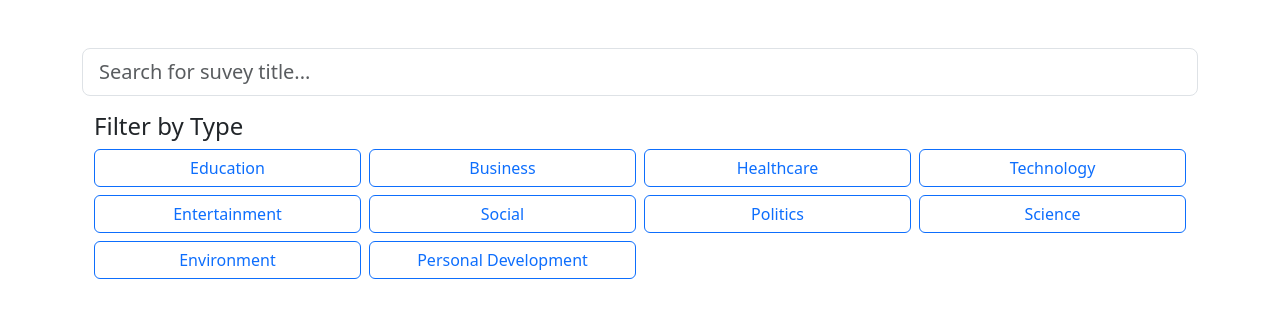
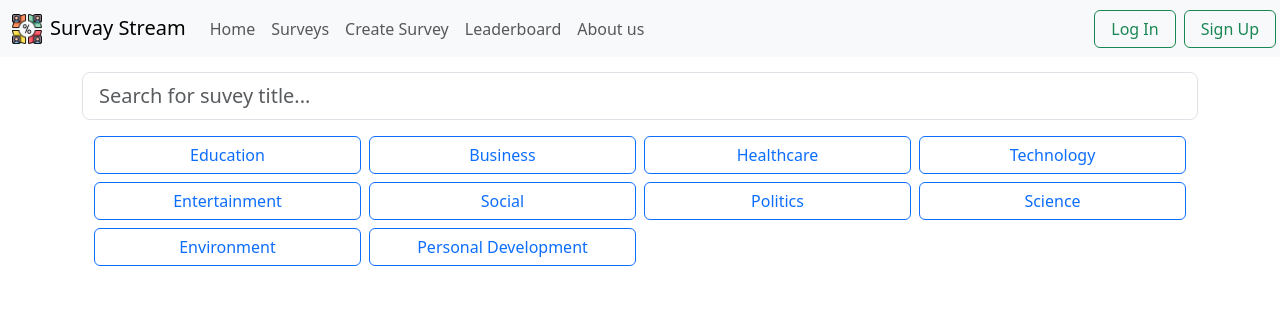
Before and after one commit to CITS5505GroupProject/CITS5505-Group-Project, a Flask app: page /survey-dashboard in a window 1280 px wide. Shown: the top 318 px of the page. Run offline with Flask 3, Linux system fonts and the light colour scheme; data that the repository does not hold is empty.

Commit message:
update navbar.html to make it dynamically changing based on login status

```diff
--- a/app/templates/navbar/navbar.html
+++ b/app/templates/navbar/navbar.html
@@ -2,50 +2,67 @@
 <html lang="en">
 <head>
     <meta charset="UTF-8">
-    <meta name="viewport" content="width=device-width, initial-scale=1.0">
-    <title>Navbar</title>
-    <link rel="stylesheet" href="../../static/style/navbar.css">
-    <link href="https://cdn.jsdelivr.net/npm/bootstrap@5.3.3/dist/css/bootstrap.min.css" rel="stylesheet" integrity="sha384-QWTKZyjpPEjISv5WaRU9OFeRpok6YctnYmDr5pNlyT2bRjXh0JMhjY6hW+ALEwIH" crossorigin="anonymous">
+    <meta name="viewport" content="width=device-width, initial-scale=1">
+    <title>{% block title %}Survey Steam{% endblock %}</title>
+    <link href="https://cdn.jsdelivr.net/npm/bootstrap@5.3.0/dist/css/bootstrap.min.css" rel="stylesheet">
+    <link href="https://cdn.jsdelivr.net/npm/bootstrap-icons/font/bootstrap-icons.css" rel="stylesheet">
 </head>
-<body>
-<!-- Nav bar -->
-<div class="container">
-    <nav class="navbar navbar-expand-sm  navbar-dark fixed-top">
-        <div class="container-fluid justify-content-center">
-            <a class="navbar-brand" href="intro.html"><img src="SurveyStream.jpg" alt="SurveyStream" style="width:40px;" class="rounded-pill"></a>
-            <a href="intro.html" class="webname " style="margin: 0; padding: 0; display: inline;">Survey Stream</a>
-            <button class="navbar-toggler bg-success text-white" type="button" data-bs-toggle="collapse" data-bs-target="#navbarResponsive">Menu</button>
-            <div class="collapse navbar-collapse justify-content-center" id="navbarResponsive">
-                <ul class="navbar-nav coll" id="collapsibleNavbar">
-                    <li class="nav-item"><a class="nav-link text-black" href="Mysurveys.html">My Surveys</a></li>
-                    <li class="nav-item"><a class="nav-link text-black" href="OtherSurveys.html">Other Surveys</a></li>
-                    <li class="nav-item"><a class="nav-link text-black" href="Leaderboard.html">Leaderboard</a></li>
-                    <li class="nav-item"><a class="nav-link text-black" href="AboutUs.html">About Us</a></li>
+<header>
+    <nav class="navbar navbar-expand-lg navbar-light bg-light fixed-top">
+        <div class="container-fluid">
+            <a class="navbar-brand" href="index"><img src="../../static/img/logo.png" alt="" width="30" height="30" class="d-inline-block align-text-top me-2">Survay Stream</a>
+            <button class="navbar-toggler" type="button" data-bs-toggle="collapse" data-bs-target="#navbarSupportedContent" aria-controls="navbarSupportedContent" aria-expanded="false" aria-label="Toggle navigation">
+                <span class="navbar-toggler-icon"></span>
+            </button>
+            <div class="collapse navbar-collapse" id="navbarSupportedContent">
+                <ul class="navbar-nav justify-content-center me-auto mb-2 mb-lg-0">
+                    <li class="nav-item">
+                        <a class="nav-link" href="#">Home</a>
+                    </li>
+                    <li class="nav-item">
+                      <a class="nav-link" href="{{ url_for('survey_dashboard') }}">Surveys</a>
+                    </li>
+                    <li class="nav-item">
+                        <a class="nav-link" href="{{ url_for('create_survey') }}">Create Survey</a>
+                    </li>
+                    <li class="nav-item">
+                        <a class="nav-link" href="#">Leaderboard</a>
+                    </li>
+                    <li class="nav-item">
+                        <a class="nav-link" href="#">About us</a>
+                    </li>
                 </ul>
-            </div>
-            <div class="auth-links">
-                <a href="login.html" class="log-in">Log In</a>
-                <a href="signup.html" class="sign-up-free">Sign Up Free</a>
+
+                {% if current_user.is_authenticated %}
+                    <ul class="navbar-nav ms-auto">
+                        <li class="nav-item dropdown">
+                            <a class="btn btn-outline-success dropdown-toggle me-lg-2 mb-2 mb-lg-0 d-block d-lg-inline-block w-100 w-lg-auto text-center" href="#" id="navbarDropdown" role="button" data-bs-toggle="dropdown" aria-expanded="false" >Hello, {{ current_user.username }}</a>
+                            <ul class="dropdown-menu dropdown-menu-end" aria-labelledby="navbarDropdown">
+                                <li><a class="dropdown-item" href="#">My Surveys</a></li>
+                                <li><a class="dropdown-item" href="#">My Account</a></li>
+                                <li><a class="dropdown-item" href="{{ url_for('logout') }}">Log Out</a></li>
+                            </ul>
+                        </li>
+                    </ul>
+                {% else %}
+                    <ul class="navbar-nav ms-auto">
+                        <li class="nav-item">
+                            <a class="btn btn-outline-success me-lg-2 mb-2 mb-lg-0 d-block d-lg-inline-block w-100 w-lg-auto text-center" href="login">Log In</a>
+                        </li>
+                        <li class="nav-item">
+                            <a class="btn btn-outline-success ms-lg-2 d-block d-lg-inline-block w-100 w-lg-auto text-center" href="register">Sign Up</a>
+                        </li>
+                    </ul>
+                {% endif %}
             </div>
         </div>
     </nav>
-</div>
-<!-- End of Nav bar -->
-<!-- Footer -->
-<footer>
-    <div class="footer-content">
-        <div class="footer-links">
-            <a href="#">Home</a>
-            <a href="#">Services</a>
-            <a href="#">About</a>
-            <a href="#">Terms</a>
-            <a href="#">Privacy Policy</a>
-        </div>
-        <p class="footer-bottom-text">  Copyright © 2024--Survey Stream All Right Reserved </p>
-    </div>
-</footer>
-<!-- End of Footer -->
-    <script src="navbar.js"></script>
-    <script src="https://cdn.jsdelivr.net/npm/bootstrap@5.3.3/dist/js/bootstrap.bundle.min.js" integrity="sha384-YvpcrYf0tY3lHB60NNkmXc5s9fDVZLESaAA55NDzOxhy9GkcIdslK1eN7N6jIeHz" crossorigin="anonymous"></script>
+</header>
+
+
+<body style="padding-top: 56px;">
+    {% block content %}{% endblock %}
+    <script src="https://cdn.jsdelivr.net/npm/bootstrap@5.3.0/dist/js/bootstrap.bundle.min.js"></script>
 </body>
+
 </html>
--- a/app/templates/survey/survey_dashboard.html
+++ b/app/templates/survey/survey_dashboard.html
@@ -1,22 +1,11 @@
-<!DOCTYPE html>
-<html lang="en">
-<head>
-<meta charset="UTF-8">
-<meta name="viewport" content="width=device-width, initial-scale=1.0">
-<title>Bootstrap Search and Filter Example</title>
-<link href="https://cdn.jsdelivr.net/npm/bootstrap@5.3.0/dist/css/bootstrap.min.css" rel="stylesheet">
-<link href="https://cdn.jsdelivr.net/npm/bootstrap-icons/font/bootstrap-icons.css" rel="stylesheet">
-
-</head>
-<body>
-
-<div class="container mt-5">
+{% extends "navbar/navbar.html" %}
+{% block content %}
+<div class="container mt-3">
     <!-- Search Bar -->
     <div class="mb-3">
         <input type="text" class="form-control form-control-lg" id="searchInput" onkeyup="searchItems()" placeholder="Search for suvey title..." aria-label="Search">
     </div>
     <div id="filter-options" class="container">
-        <h4>Filter by Type</h4>
         <div class="row row-cols-2 row-cols-md-4 g-2">
             <div class="col">
                 <input type="checkbox" class="btn-check filter-type" id="btn-check-education" autocomplete="off" value="education">
@@ -130,7 +119,4 @@
         input.addEventListener('change', displaySurveys); // Update display on filter change
     });
 </script>
-
-<script src="https://cdn.jsdelivr.net/npm/bootstrap@5.3.0/dist/js/bootstrap.bundle.min.js"></script>
-</body>
-</html>
+{% endblock %}
```
